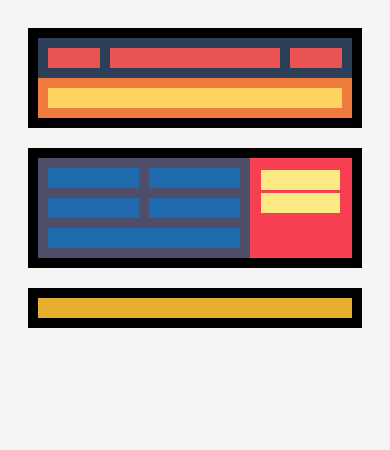
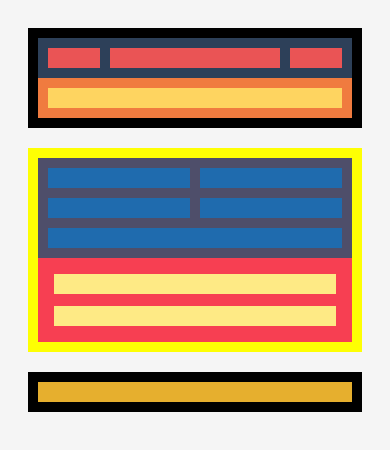
Before and after one commit to serge-svg/ITAcademy-sprint1-level1, a plain HTML site: page index.html in a window 390 px wide. Drawn offline with Linux system fonts and the light colour scheme.

Commit message:
Exercise 2 completed

```diff
--- a/css/style.css
+++ b/css/style.css
@@ -92,3 +92,19 @@ footer article {
     background-color: #E6AF2E;
     width: calc(100% - 20px);
 }
+
+/* Phone size */
+/* @media (min-width:480px)  {} */
+
+/* Tablet size */
+@media screen and (max-width: 600px) {
+    main {
+        background-color:  #FEFF03;
+        flex-direction: column;
+    }
+
+    main section,
+    main aside {
+        width: calc(100% - 20px);
+    }
+}
```
